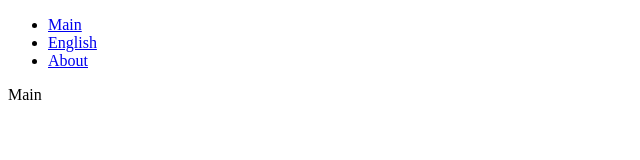
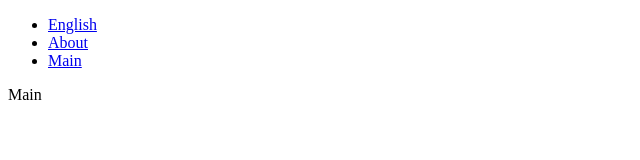
Before and after one commit to alexReact/alex-react-gh-page, a React (Create React App) app: page / in a window 1280 px wide. Shown: the top 160 px of the page, without its empty margins (0-640 px from the left). Built offline with nearby package versions, Linux system fonts and the light colour scheme.

Commit message:
a little bit refactored main menu, added header component

```diff
--- a/src/App.tsx
+++ b/src/App.tsx
@@ -1,5 +1,6 @@
 import React, { Suspense, lazy } from "react";
 import { Switch, Route, HashRouter, Link } from "react-router-dom";
+import { Header } from "./pages/common/Header/Header";
 
 const Main = lazy(() => import("./pages/Main/Main"));
 const About = lazy(() => import("./pages/About/About"));
@@ -9,29 +10,11 @@ function App() {
   return (
     <div className="App">
       <HashRouter basename="/">
-        <div className="App-header">
-          <ul>
-            <li>
-              <Link to="/" className="Menu-link">
-                Main
-              </Link>
-            </li>
-            <li>
-              <Link to="/english" className="Menu-link">
-                English
-              </Link>
-            </li>
-            <li>
-              <Link to="/aboute" className="Menu-link">
-                About
-              </Link>
-            </li>
-          </ul>
-        </div>
+        <Header />
         <div className="App-mainContent">
           <Suspense fallback={null}>
             <Switch>
-              <Route path="/aboute" component={About} />
+              <Route path="/about" component={About} />
               <Route path="/english" component={English} />
               <Route path="/" component={Main} />
             </Switch>
--- /dev/null
+++ b/src/pages/common/Header/Header.tsx
@@ -0,0 +1,25 @@
+import React from "react";
+import { mainMenu } from "./model";
+import { Link } from "react-router-dom";
+
+interface IHeaderProps {
+  [key: string]: any;
+}
+
+export const Header: React.FC<IHeaderProps> = () => {
+  return (
+    <div className="Header">
+      <ul>
+        {mainMenu.map(({ link, title }) => {
+          return (
+            <li key={link}>
+              <Link to={link} className="Menu-link">
+                {title}
+              </Link>
+            </li>
+          );
+        })}
+      </ul>
+    </div>
+  );
+};
--- /dev/null
+++ b/src/pages/common/Header/model.ts
@@ -0,0 +1,10 @@
+type MainMenuType = {
+  title: string;
+  link: string;
+};
+
+export const mainMenu: Array<MainMenuType> = [
+  { link: "/english", title: "English" },
+  { link: "/about", title: "About" },
+  { link: "/", title: "Main" },
+];
```
